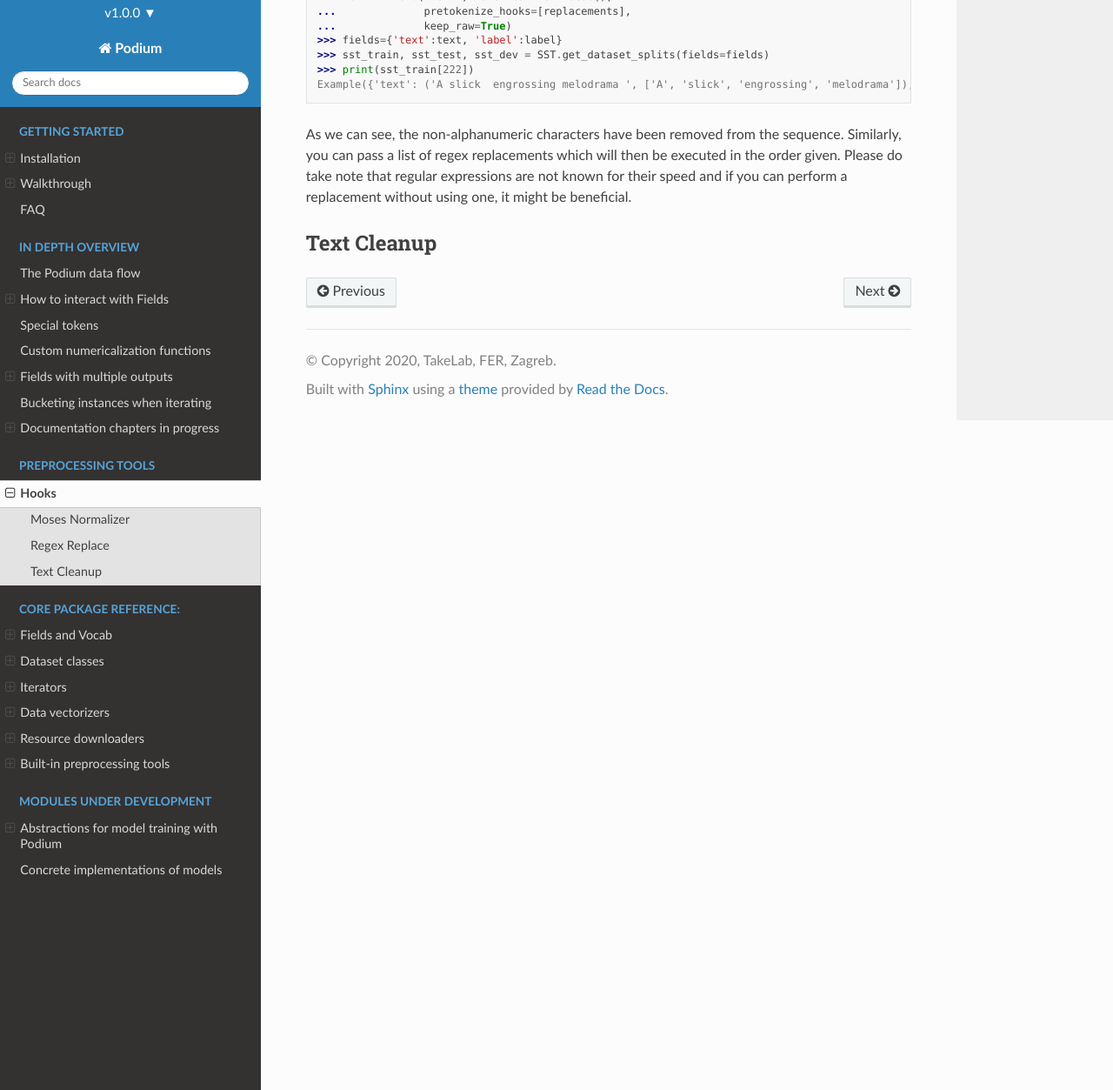
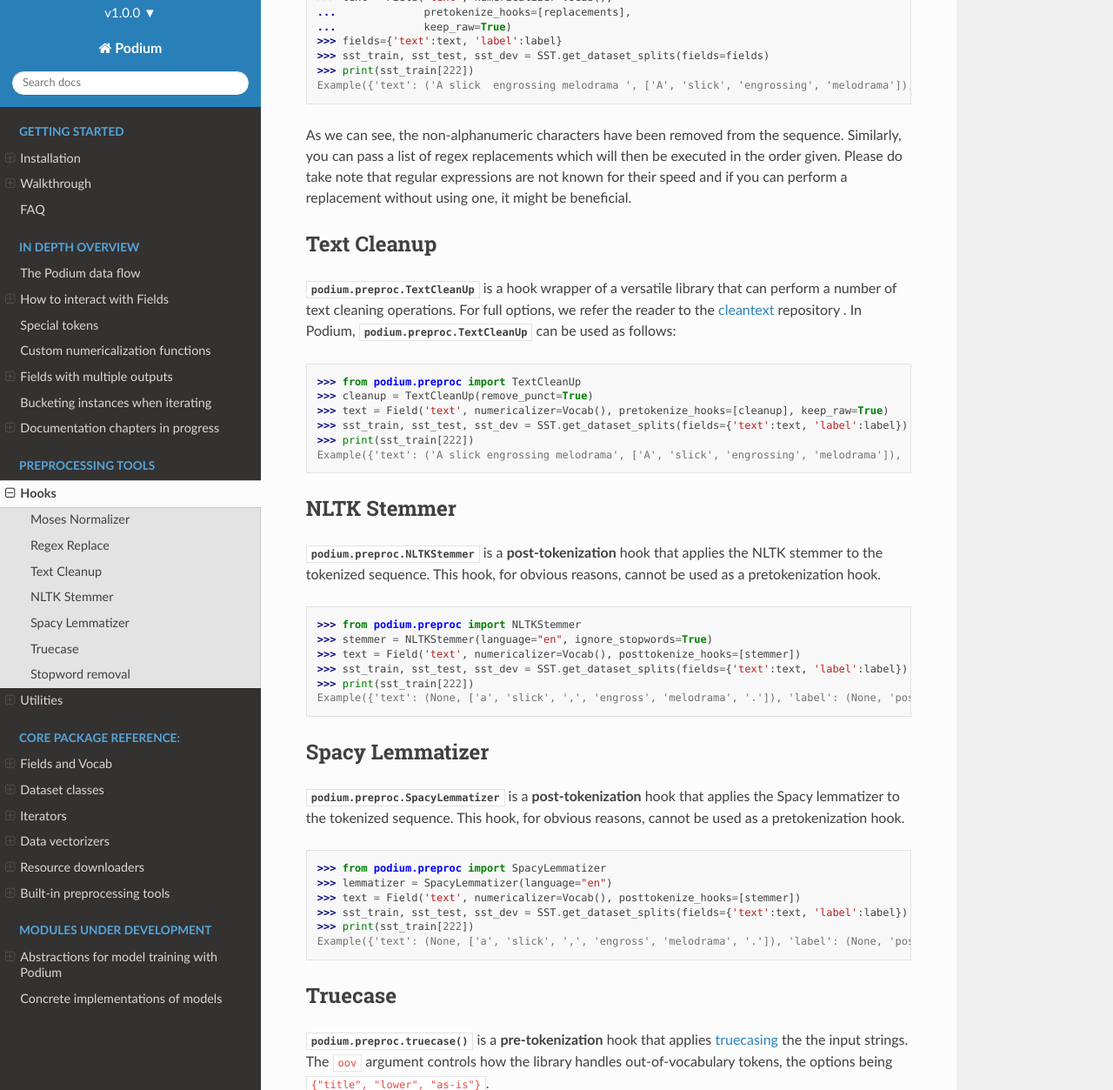
Before and after one commit to TakeLab/podium, a Sphinx documentation site: the page built from docs/source/preprocessing.rst, in a window 1280 px wide and 1400 px high, scrolled down 1408 px, cut to the strip 147-1400 px from the top of the window. Shown: the whole strip at 87% size. Built offline with Sphinx 7.4.7 and the Read the Docs theme 2.0.0, drawn with Linux system fonts in a browser that asks for light colours; some of the changed text lies outside the part shown.

Commit message:
Document preprocessing tools

```diff
--- a/docs/source/preprocessing.rst
+++ b/docs/source/preprocessing.rst
@@ -15,10 +15,9 @@
 Moses Normalizer
 -----------------
 
-A hook that wraps ``MosesPunctNormalizer`` from `sacremoses <https://github.com/alvations/sacremoses>`__. Accepts the language for the punctuation normalizer to be applied on. Normalizes whitespace, unicode punctuations, numbers and special control characters.
+:class:`podium.preproc.MosesNormalizer` is a hook that wraps ``MosesPunctNormalizer`` from `sacremoses <https://github.com/alvations/sacremoses>`__. Accepts the language for the punctuation normalizer to be applied on. Normalizes whitespace, unicode punctuations, numbers and special control characters.
 
-.. doctest:: moses
-   :options: +NORMALIZE_WHITESPACE
+.. code-block:: python
 
    >>> from podium.preproc import MosesNormalizer
    >>> moses = MosesNormalizer(language="en")
@@ -28,8 +27,7 @@
 
 By default, MosesNormalizer is a pretokenization hook, which means it expects a single string as an argument. We can cast it to a post-tokenization hook by setting ``as_pretokenization=False`` in the constructor. As a result, the hook now expectes two arguments.
 
-.. doctest:: moses
-   :options: +NORMALIZE_WHITESPACE
+.. code-block:: python
 
    >>> moses = MosesNormalizer(language="en", as_pretokenization=False)
    >>> raw_text = None
@@ -41,10 +39,9 @@
 Regex Replace
 --------------
 
-A **pretokenization** hook that applies regex replacements. As an example, we can replace all non-alphanumeric characters from SST instances. First, we will setup loading of the SST dataset, which we will use throughout the following examples. For reference, we will now print out the instance we will apply the transformation on:
+:class:`podium.preproc.RegexReplace` is a hook that applies regex replacements. As an example, we can replace all non-alphanumeric characters from SST instances. First, we will setup loading of the SST dataset, which we will use throughout the following examples. For reference, we will now print out the instance we will apply the transformation on:
 
-.. doctest:: regex
-   :options: +NORMALIZE_WHITESPACE
+.. code-block:: python
 
    >>> from podium import Field, LabelField, Vocab
    >>> from podium.datasets import SST
@@ -58,8 +55,7 @@
 
 Now, we need to define our replacements, each a ``(Pattern, str)`` tuple where the pattern matched is replaced with the string.
 
-.. doctest:: regex
-   :options: +NORMALIZE_WHITESPACE
+.. code-block:: python
 
    >>> from podium.preproc import RegexReplace
    >>> non_alpha = r"[^a-zA-Z\d\s]"
@@ -77,10 +73,94 @@
 As we can see, the non-alphanumeric characters have been removed from the sequence. Similarly, you can pass a list of regex replacements which will then be executed in the order given. Please do take note that regular expressions are not known for their speed and if you can perform a replacement without using one, it might be beneficial.
 
 Text Cleanup
+-------------
+
+:class:`podium.preproc.TextCleanUp` is a hook wrapper of a versatile library that can perform a number of text cleaning operations. For full options, we refer the reader to the
+`cleantext <https://github.com/jfilter/clean-text>`__ repository . In Podium, :class:`podium.preproc.TextCleanUp` can be used as follows:
+
+.. code-block:: python
+
+   >>> from podium.preproc import TextCleanUp
+   >>> cleanup = TextCleanUp(remove_punct=True)
+   >>> text = Field('text', numericalizer=Vocab(), pretokenize_hooks=[cleanup], keep_raw=True)
+   >>> sst_train, sst_test, sst_dev = SST.get_dataset_splits(fields={'text':text, 'label':label})
+   >>> print(sst_train[222])
+   Example({'text': ('A slick engrossing melodrama', ['A', 'slick', 'engrossing', 'melodrama']), 'label': (None, 'positive')})
+
+
+NLTK Stemmer
 ------------
 
+:class:`podium.preproc.NLTKStemmer` is a **post-tokenization** hook that applies the NLTK stemmer to the tokenized sequence. This hook, for obvious reasons, cannot be used as a pretokenization hook.
+
+.. code-block:: python
+
+   >>> from podium.preproc import NLTKStemmer
+   >>> stemmer = NLTKStemmer(language="en", ignore_stopwords=True)
+   >>> text = Field('text', numericalizer=Vocab(), posttokenize_hooks=[stemmer])
+   >>> sst_train, sst_test, sst_dev = SST.get_dataset_splits(fields={'text':text, 'label':label})
+   >>> print(sst_train[222])
+   Example({'text': (None, ['a', 'slick', ',', 'engross', 'melodrama', '.']), 'label': (None, 'positive')})
+
+Spacy Lemmatizer
+----------------
+
+:class:`podium.preproc.SpacyLemmatizer` is a **post-tokenization** hook that applies the Spacy lemmatizer to the tokenized sequence. This hook, for obvious reasons, cannot be used as a pretokenization hook.
+
+.. code-block:: python
+
+   >>> from podium.preproc import SpacyLemmatizer
+   >>> lemmatizer = SpacyLemmatizer(language="en")
+   >>> text = Field('text', numericalizer=Vocab(), posttokenize_hooks=[stemmer])
+   >>> sst_train, sst_test, sst_dev = SST.get_dataset_splits(fields={'text':text, 'label':label})
+   >>> print(sst_train[222])
+   Example({'text': (None, ['a', 'slick', ',', 'engross', 'melodrama', '.']), 'label': (None, 'positive')})
+
+Truecase
+--------
+
+:meth:`podium.preproc.truecase` is a **pre-tokenization** hook that applies `truecasing <https://github.com/daltonfury42/truecase>`__ the the input strings. The ``oov`` argument controls how the library handles out-of-vocabulary tokens, the options being ``{"title", "lower", "as-is"}``.
+
+.. code-block:: python
+
+   >>> from podium.preproc import truecase
+   >>> apply_truecase = truecase(oov='as-is')
+   >>> print(apply_truecase('hey, what is the weather in new york?'))
+   Hey, what is the weather in New York?
+
+Stopword removal
+-----------------
+
+:meth:`podium.preproc.remove_stopwords` is a **post-tokenization** hook that removes stop words from the tokenized sequence. The list of stop words is provided by `SpaCy <https://spacy.io/>`__ and the language is controlled by the ``language`` parameter.
+
+.. warning::
+   The spacy stopword list is in lowercase, so it is recommended to lowercase your tokens prior to stopword removal to avoid unexpected behavior.
+
+.. code-block:: python
+
+   >>> remove_stopwords_hook = remove_stopwords('en')
+   >>> raw_text = None
+   >>> tokenized_text = ['in', 'my', 'opinion', 'an', 'exciting', 'and', 'funny', 'movie']
+   >>> print(remove_stopwords_hook(raw_text, tokenized_text))
+   (None, [opinion', 'exciting', 'funny', 'movie'])
 
 .. testcleanup::
 
   import shutil
   shutil.rmtree('sst')
+
+Utilities
+=========
+
+Various tools that can be used for preprocessing textual datasets, not necessarily intended to be used as hooks.
+
+The SpaCy sentencizer
+----------------------
+
+:class:`podium.preproc.SpacySentencizer` can bse used to split input strings into sentences prior to tokenization.
+
+
+Yet another keyword extractor
+-----------------------------
+
+:class:`podium.preproc.YAKE` can be used to extract keywords from input strings.
```
Also changed, not shown: 2 other files.
